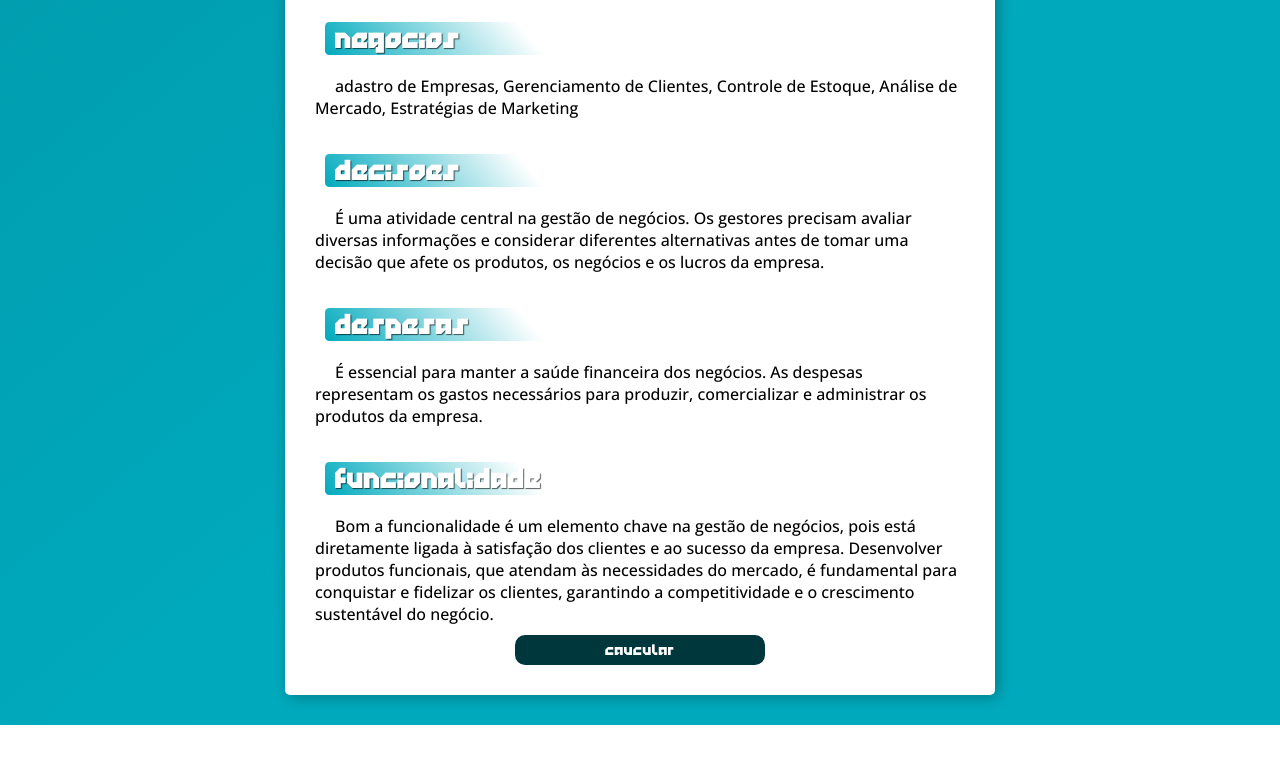
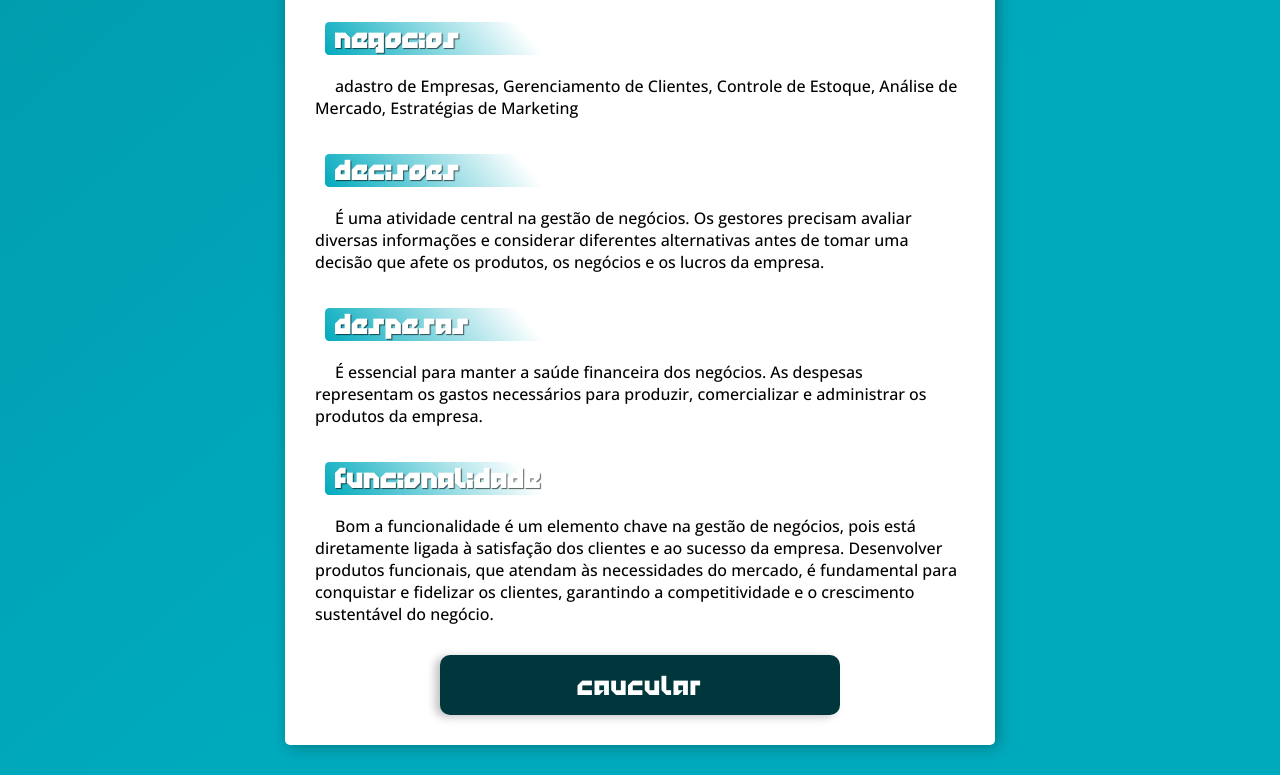
Before and after one commit to Guilherme22B/inovete_solutions, a plain HTML site: page index.html in a window 1280 px wide. Shown: the part 1243-2018 px from the top of the page. Before the commit the page ends 1968 px from the top, so only its background shows below. Drawn offline with nearby package versions, Linux system fonts and the light colour scheme.

Commit message:
nav
centralizei e estilizei um botão para navegação

```diff
--- a/index.html
+++ b/index.html
@@ -44,7 +44,7 @@
         <p>Bom  a funcionalidade é um elemento chave na gestão de negócios, pois está diretamente ligada à satisfação dos clientes e ao sucesso da empresa. Desenvolver produtos funcionais, que atendam às necessidades do mercado, é fundamental para conquistar e fidelizar os clientes, garantindo a competitividade e o crescimento sustentável do negócio. </p>
 
 
-        <a target="_blank" href="caucular.html" id="cal"><button>Caucular</button></a>
+        <a href="caucular.html" id="bnav"><button>Caucular</button></a>
     </main>
 </body>
 </html>
--- a/style.css
+++ b/style.css
@@ -106,15 +106,6 @@ p{
     text-indent: 20px;
     font-family: var(--font-ptincipal);
 }
-a > button{
-    background-color: var(--azul-escuro);
-    color: var(--barnco);
-    border: none;
-    width: 250px;
-    height: 30px;
-    border-radius: 10px;
-    margin-left: 200px;
-}
 a{
     text-decoration: none;
     color: var(--azul-claro);
@@ -179,7 +170,21 @@ div.used{
     box-shadow: -1.1px 5px 10px rgba(0, 0, 0, 0.418);
 }
 
+#bnav button{
+    background-color: var(--azul-escuro);
+    display: block;
+    margin-top: 20px;
+    margin-left: 50%;
+    width: 400px;
+    border: none;
+    border-radius: 10px;
+    font-size: 1.5rem;
+    box-shadow: -5px 2px 8px rgba(0, 0, 0, 0.24);
+    height: 60px;
+    color: white;
+    transform: translate(-50%);
 
+}
 
 table{
     position: absolute;
@@ -306,6 +311,7 @@ tfoot > td{
         margin-left: 90px;
         margin-bottom: 25px;
     }
+
     table{
         position: relative;
         margin-left: 10px;
```
